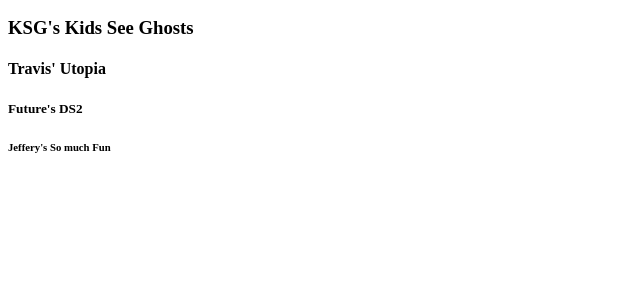
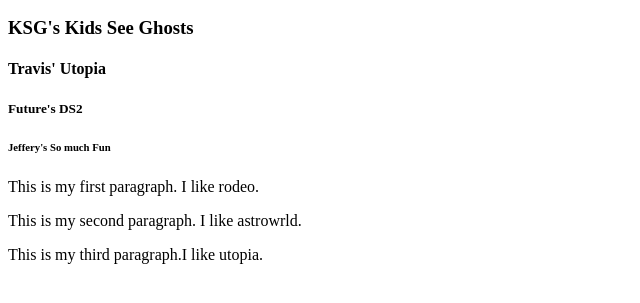
Before and after one commit to kieranHH/w-repo, a plain HTML site: page index.html in a window 1280 px wide. Shown: the part 491-794 px from the top of the page, without its empty margins (0-640 px from the left). Drawn offline with Linux system fonts and the light colour scheme.

Commit message:
Update index.html

```diff
--- a/index.html
+++ b/index.html
@@ -37,3 +37,11 @@ href="https://exclaim.ca/music/article/travi_scott_reveals_rodeo_cover_art">Visi
 <h6>Jeffery's So much Fun</h6>
 </body>
 </html>
+<!DOCTYPE html>
+<html>
+<body>
+<p>This is my first paragraph. I like rodeo.</p>
+<p>This is my second paragraph. I like astrowrld.</p>
+<p>This is my third paragraph.I like utopia.</p>
+</body>
+</html>
```
